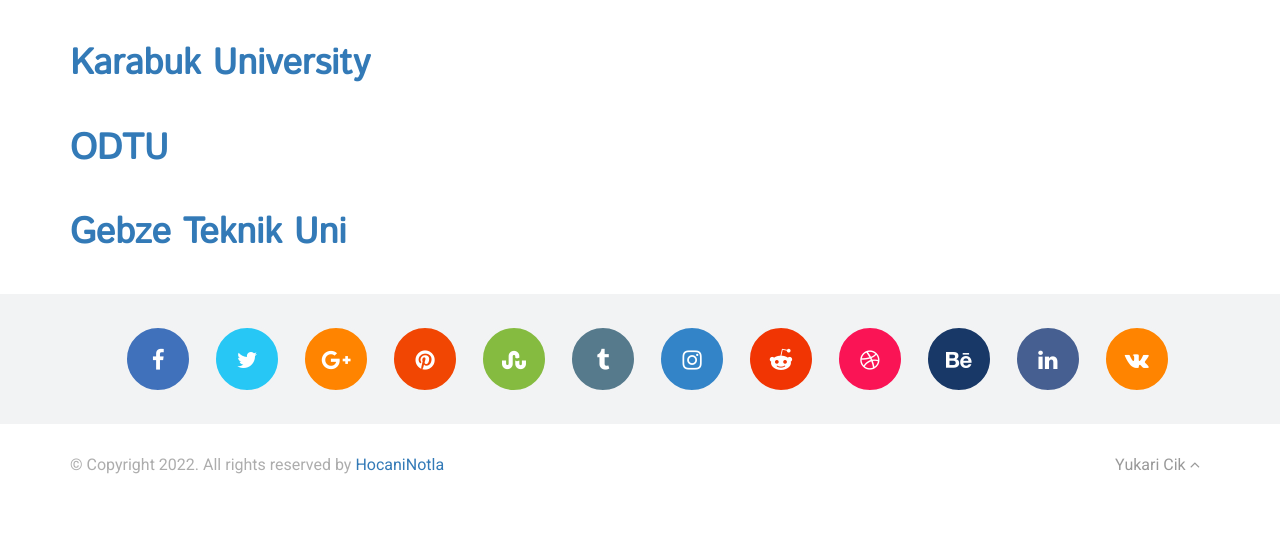
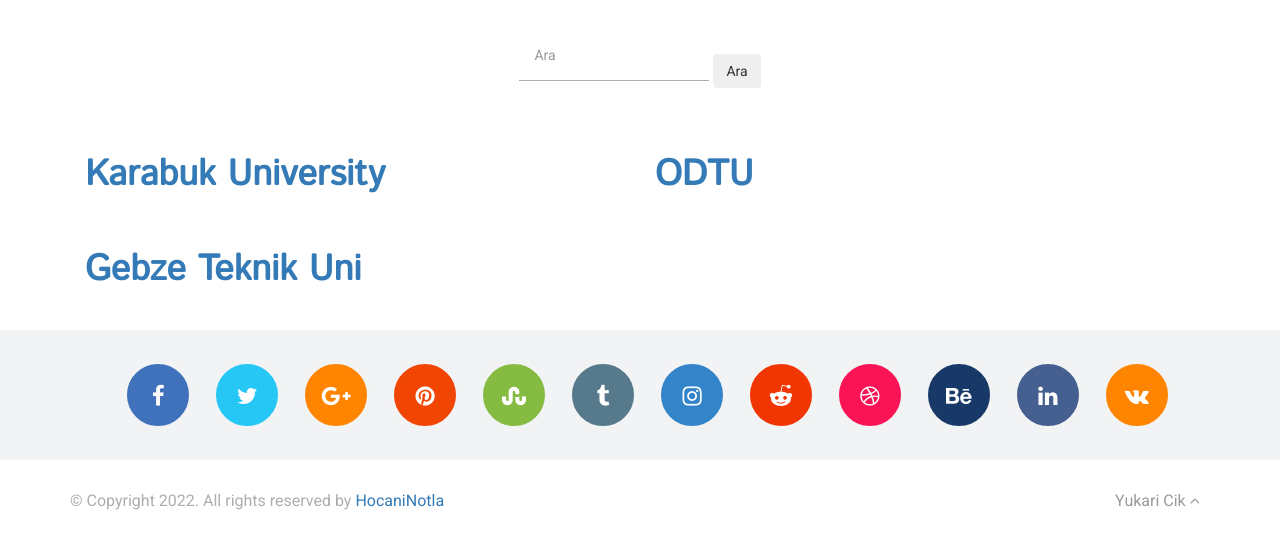
Before and after one commit to hmtcelik/hocaninotla, a Django app: page /university/ in a window 1280 px wide. Shown: the part 145-694 px from the top of the page. Run offline with Django 3.2, Linux system fonts and the light colour scheme; data comes from the database, SQL or seed files in the repository; both versions use the stored data as it was after the commit; some libraries are stand-ins or nearby versions.

Commit message:
design uni page

```diff
--- a/comment/models.py
+++ b/comment/models.py
@@ -3,6 +3,7 @@ from django.db import models
 
 class Uni(models.Model):
     uni_name = models.CharField(max_length=50)
+    uni_img = models.ImageField(upload_to ='uploads/', blank=True, null=True)
 
     def __str__(self):
         return self.uni_name
--- a/templates/index.html
+++ b/templates/index.html
@@ -11,8 +11,8 @@
     <div class="row">
         <div style="text-align: center;">
             <form action="{% url 'comment:searchbar' %}" method="get" class="form-inline">
-                <input type="text" name="search" class="form-control mr-sm-2" placeholder="Search" aria-label="Search">
-                <button type="submit" class="btn btn-outline-success my-2 my-sm-0">Search</button>
+                <input type="text" name="search" class="form-control mr-sm-2" placeholder="Ara" aria-label="Search">
+                <button type="submit" class="btn btn-outline-success my-2 my-sm-0">Ara</button>
             </form>
         </div>
     </div>
--- a/templates/uni.html
+++ b/templates/uni.html
@@ -1,7 +1,19 @@
 {% extends 'includes/base.html' %}
 {% block title %}Universite sec{% endblock %}
 {% block body %}
+    <div class="row">
+        <div style="text-align: center; margin-top:30px;">
+            <form action="{% url 'comment:searchbar' %}" method="get" class="form-inline">
+                <input type="text" name="search" class="form-control mr-sm-2" placeholder="Ara" aria-label="Search">
+                <button type="submit" class="btn btn-outline-success my-2 my-sm-0">Ara</button>
+            </form>
+        </div>
+    </div>
     {% for uni in all_unis %}
-        <h1><a href="{% url 'comment:faculty' uni.id %}">{{ uni.uni_name }}</a></h1>
+        <div class="col-md-6">
+            <div class="a">
+                <h1><a href="{% url 'comment:faculty' uni.id %}">{{ uni.uni_name }}</a></h1>
+            </div>
+        </div>
     {% endfor %}
 {% endblock %}
```
Also changed, not shown: comment/migrations/0007_uni_uni_img.py (added), db.sqlite3, media/uploads/itu.jpg (added), static/css/main.css (line endings or trailing spaces).
